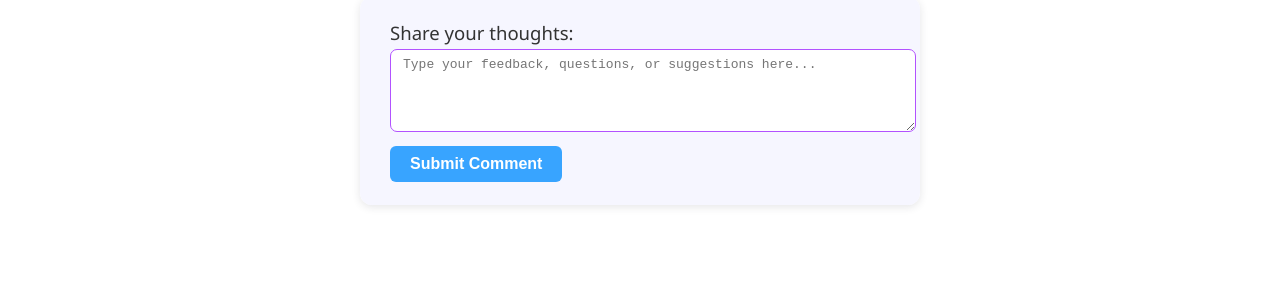
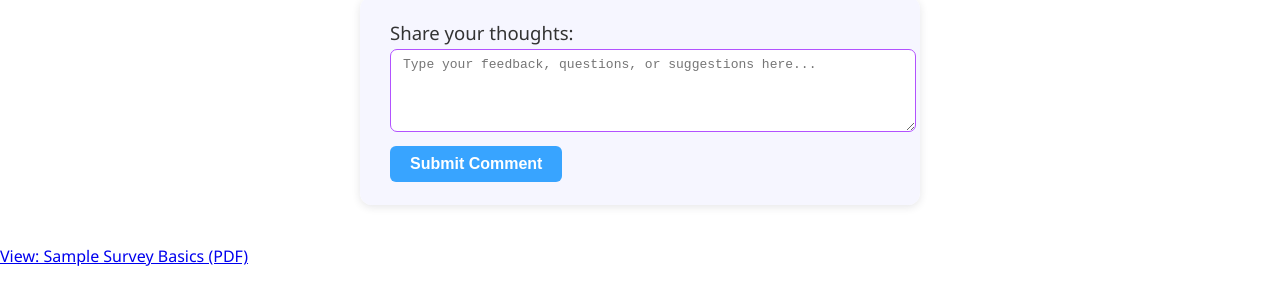
Before and after one commit to RakshitKhandelwal-dotcom/-, a plain HTML site: page index.html in a window 1280 px wide. Shown: the part 260-564 px from the top of the page. Drawn offline with Linux system fonts and the light colour scheme.

Commit message:
Update index.html

```diff
--- a/index.html
+++ b/index.html
@@ -215,3 +215,8 @@
     </form>
 </body>
 </html>
+<!-- Link to PDF hosted on GitHub Pages -->
+<a href="https://username.github.io/reponame/docs/Sample-Survey-Basics.pdf"
+   target="_blank" rel="noopener">
+  View: Sample Survey Basics (PDF)
+</a>
```
